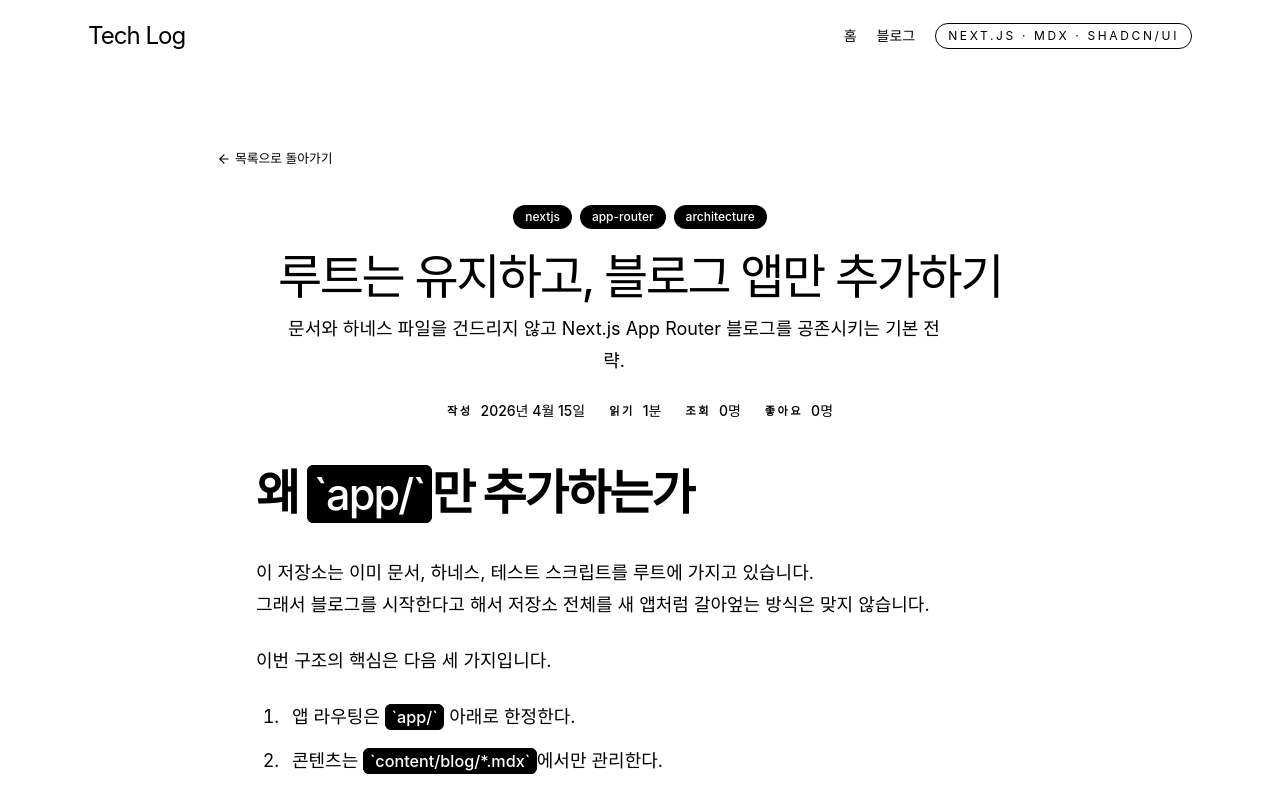
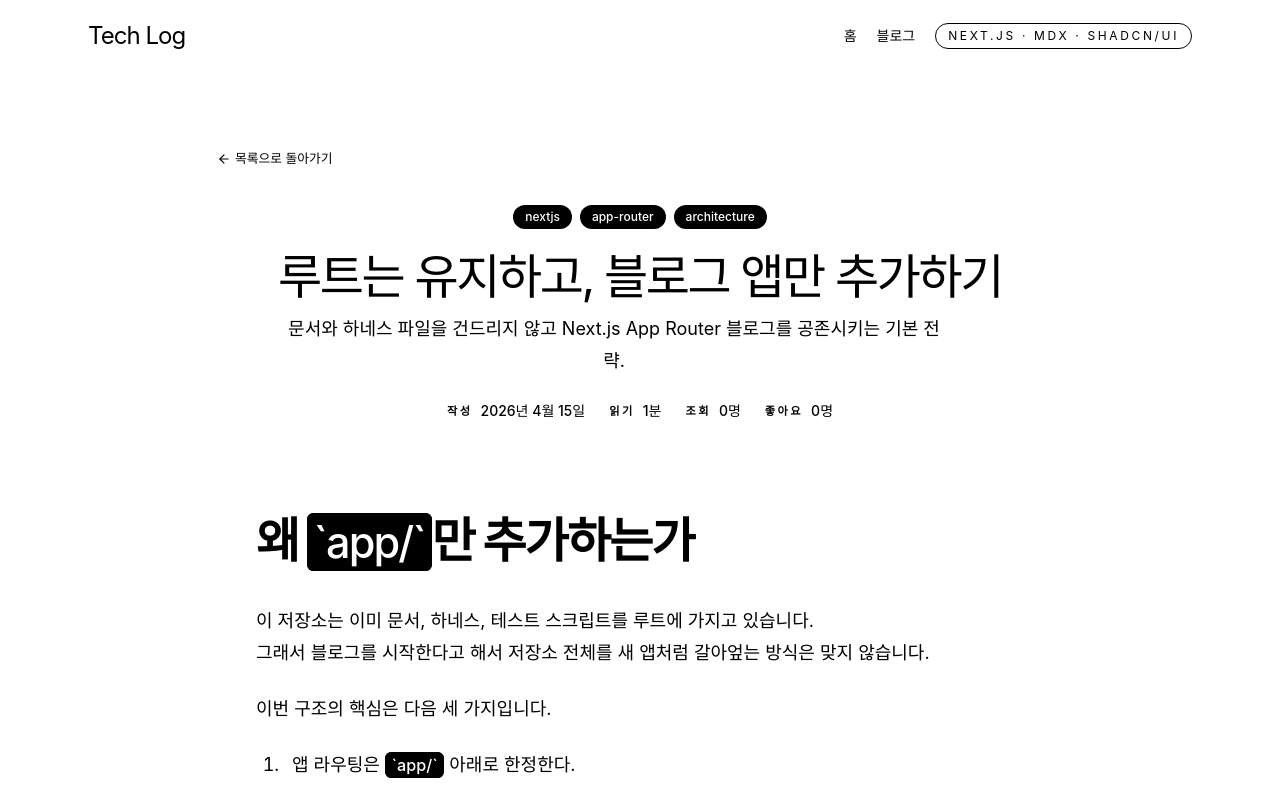
Before and after one commit to shipleaf/Tech-Log, a Next.js app: page /blog/first-post in a window 1280 px wide. Shown: the top 794 px of the page. Built offline with nearby package versions, Linux system fonts and the light colour scheme; a web font is replaced by a local one.

Commit message:
fix(blog): widen post detail spacing

```diff
--- a/app/blog/[slug]/page.tsx
+++ b/app/blog/[slug]/page.tsx
@@ -66,7 +66,7 @@ export default async function BlogPostPage({ params }: BlogPostPageProps) {
         목록으로 돌아가기
       </Link>
 
-      <article className="flex flex-col gap-12">
+      <article className="flex flex-col gap-24">
         <header className="mx-auto flex max-w-3xl flex-col items-center gap-6 text-center">
           <div className="flex flex-wrap justify-center gap-2">
             {post.tags.map((tag) => (
```
Also changed, not shown: 3 other files (tests, documents, lock files or other folders).
